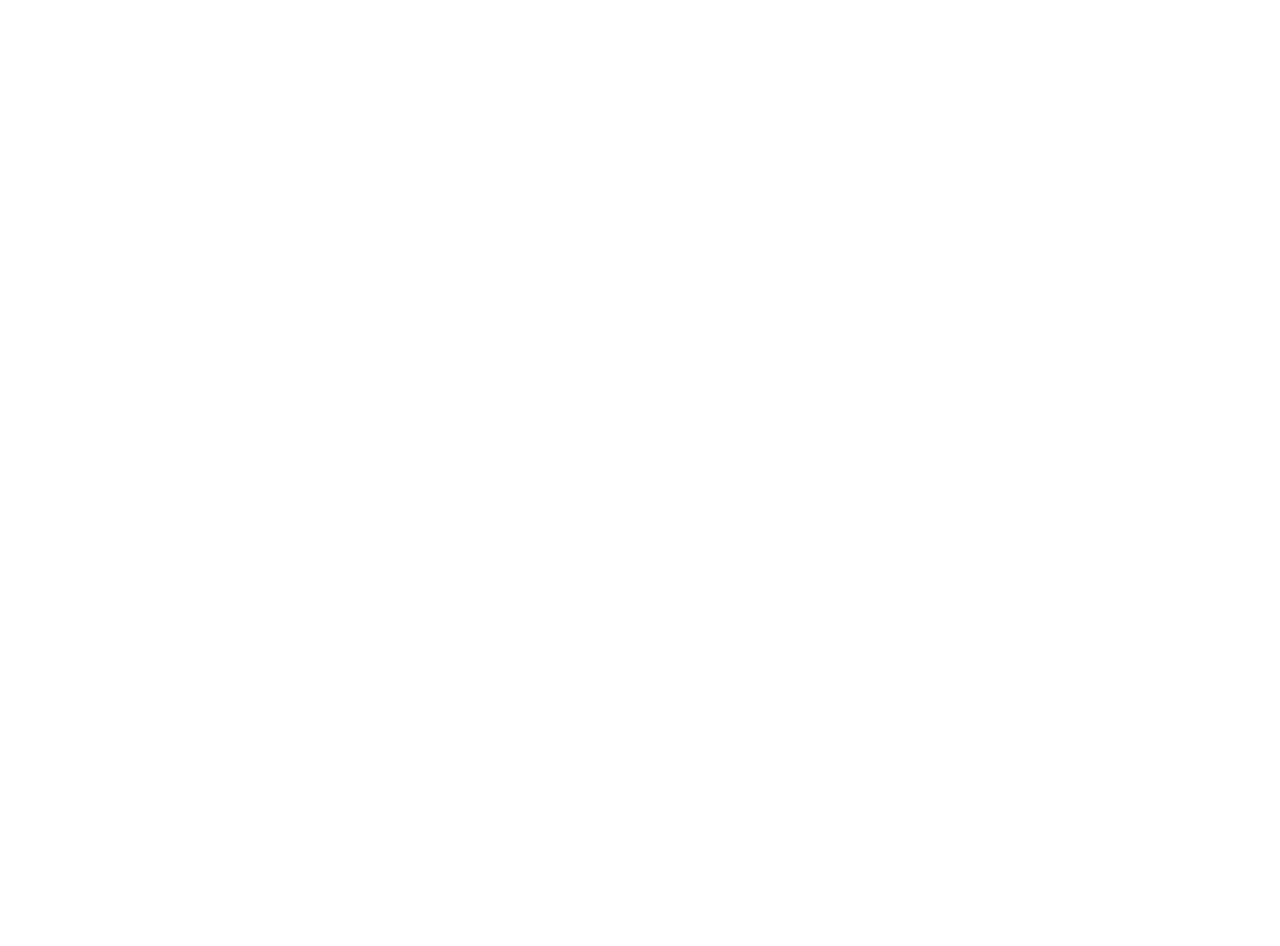
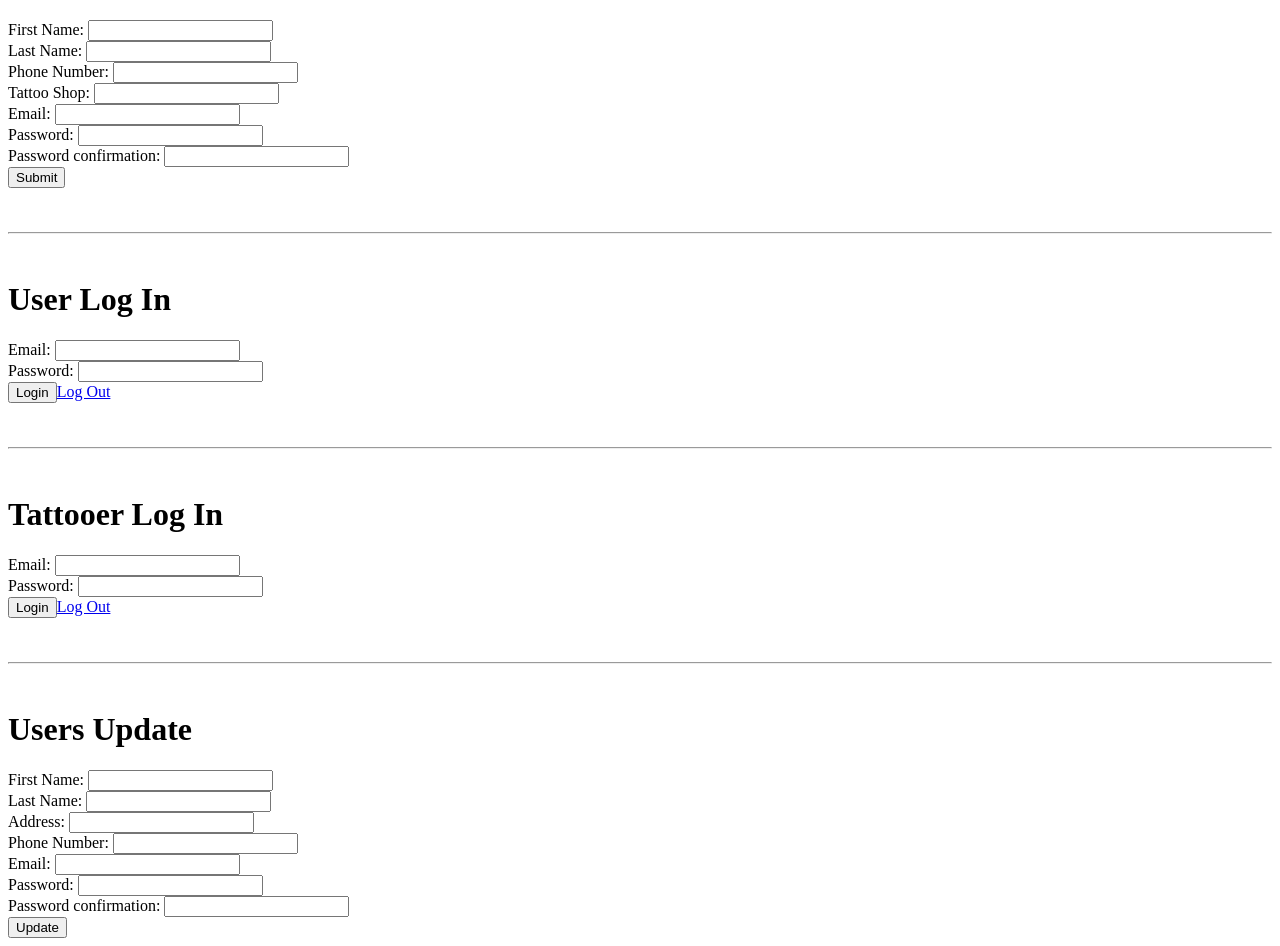
Before and after one commit to Ann-Clawson/inky-frontend, a React (Vite) app: page / in a window 1280 px wide. Shown: the part 140-1086 px from the top of the page. Before the commit the page ends 800 px from the top, so only its background shows below. Built offline with nearby package versions, Linux system fonts and the light colour scheme.

Commit message:
creates signup component

```diff
--- a/src/App.jsx
+++ b/src/App.jsx
@@ -1,7 +1,3 @@
-import { useState } from "react";
-import reactLogo from "./assets/react.svg";
-import viteLogo from "/vite.svg";
-import "./App.css";
 import { Content } from "./Content";
 
 function App() {
--- a/src/Content.jsx
+++ b/src/Content.jsx
@@ -1,3 +1,209 @@
+import axios from "axios";
+import { useState } from "react";
+
 export function Content() {
-  return <h1>Howdy!</h1>;
+  const handleTattooerSubmit = (event) => {
+    event.preventDefault();
+    const params = new FormData(event.target);
+    axios.post("http://localhost:3000/tattooers.json", params).then((response) => {
+      console.log(response.data);
+      event.target.reset();
+      // window.location.href = "/"; // Change this to hide a modal, redirect to a specific page, etc.
+    });
+  };
+
+  // USER LOG FUNCTIONS
+  const jwt = localStorage.getItem("jwt");
+  if (jwt) {
+    axios.defaults.headers.common["Authorization"] = `Bearer ${jwt}`;
+  }
+
+  const [errors, setErrors] = useState([]);
+
+  const handleUserLogInSubmit = (event) => {
+    event.preventDefault();
+    setErrors([]);
+    const params = new FormData(event.target);
+    axios
+      .post("http://localhost:3000/sessions.json", params)
+      .then((response) => {
+        console.log(response.data);
+        axios.defaults.headers.common["Authorization"] = "Bearer " + response.data.jwt;
+        localStorage.setItem("jwt", response.data.jwt);
+        event.target.reset();
+        // window.location.href = "/"; // Change this to hide a modal, redirect to a specific page, etc.
+      })
+      .catch((error) => {
+        console.log(error.response);
+        setErrors(["Invalid email or password"]);
+      });
+  };
+
+  const handleClick = (event) => {
+    event.preventDefault();
+    delete axios.defaults.headers.common["Authorization"];
+    localStorage.removeItem("jwt");
+    // window.location.href = "/";
+  };
+  // END OF USER LOG FUNCTION
+
+  // TATTOOER LOG FUNCTIONS
+  // const jwt = localStorage.getItem("jwt");
+  // if (jwt) {
+  //   axios.defaults.headers.common["Authorization"] = `Bearer ${jwt}`;
+  // }
+
+  // const [errors, setErrors] = useState([]);
+
+  const handleTattooerLogInSubmit = (event) => {
+    event.preventDefault();
+    setErrors([]);
+    const params = new FormData(event.target);
+    axios
+      .post("http://localhost:3000/tattooer_sessions.json", params)
+      .then((response) => {
+        console.log(response.data);
+        axios.defaults.headers.common["Authorization"] = "Bearer " + response.data.jwt;
+        localStorage.setItem("jwt", response.data.jwt);
+        event.target.reset();
+        // window.location.href = "/"; // Change this to hide a modal, redirect to a specific page, etc.
+      })
+      .catch((error) => {
+        console.log(error.response);
+        setErrors(["Invalid email or password"]);
+      });
+  };
+  // END OF TATTOOER LOG FUNCTIONS
+
+  // USER UPDATE FUNCTIONS
+  const handleUserUpdateSubmit = (event) => {
+    event.preventDefault();
+    const params = new FormData(event.target);
+    props.onUpdateUser(props.user.id, params);
+    event.target.reset();
+  };
+  // END OF USER UPDATE FUNCTIONS
+
+  return (
+    <div>
+      <br />
+      <br />
+      <hr />
+      <br />
+      {/* TATTOOER SIGN UP */}
+      <div id="signup">
+        <h1>Tattooers Sign Up</h1>
+        <form onSubmit={handleTattooerSubmit}>
+          <div>
+            First Name: <input name="first_name" type="text" required />
+          </div>
+          <div>
+            Last Name: <input name="last_name" type="text" required />
+          </div>
+          <div>
+            Phone Number: <input name="phone_number" type="text" required />
+          </div>
+          <div>
+            Tattoo Shop: <input name="tattoo_shop" type="text" required />
+          </div>
+          <div>
+            Email: <input name="email" type="email" required />
+          </div>
+          <div>
+            Password: <input name="password" type="password" required />
+          </div>
+          <div>
+            Password confirmation: <input name="password_confirmation" type="password" required />
+          </div>
+          <button type="submit">Submit</button>
+        </form>
+      </div>
+      {/* END TATTOOER SIGN UP */}
+      <br />
+      <br />
+      <hr />
+      <br />
+      {/* USER LOG IN */}
+      <div id="login">
+        <h1>User Log In</h1>
+        <ul>
+          {errors.map((error) => (
+            <li key={error}>{error}</li>
+          ))}
+        </ul>
+        <form onSubmit={handleUserLogInSubmit}>
+          <div>
+            Email: <input name="email" type="email" />
+          </div>
+          <div>
+            Password: <input name="password" type="password" />
+          </div>
+          <button type="submit">Login</button>
+          <a href="#" onClick={handleClick} id="logout">
+            Log Out
+          </a>
+        </form>
+      </div>
+      {/* END USER LOG IN */}
+      <br />
+      <br />
+      <hr />
+      <br />
+      {/* TATTOOER LOG IN */}
+      <div id="login">
+        <h1>Tattooer Log In</h1>
+        <ul>
+          {errors.map((error) => (
+            <li key={error}>{error}</li>
+          ))}
+        </ul>
+        <form onSubmit={handleTattooerLogInSubmit}>
+          <div>
+            Email: <input name="email" type="email" />
+          </div>
+          <div>
+            Password: <input name="password" type="password" />
+          </div>
+          <button type="submit">Login</button>
+          <a href="#" onClick={handleClick} id="logout">
+            Log Out
+          </a>
+        </form>
+      </div>
+      {/* END TATTOOER LOG IN */}
+      <br />
+      <br />
+      <hr />
+      <br />
+      {/* USER UPDATE */}
+      <div id="signup">
+        <h1>Users Update</h1>
+        <form onSubmit={handleUserUpdateSubmit}>
+          <div>
+            First Name: <input name="first_name" type="text" />
+          </div>
+          <div>
+            Last Name: <input name="last_name" type="text" />
+          </div>
+          <div>
+            Address: <input name="address" type="text" />
+          </div>
+          <div>
+            Phone Number: <input name="phone_number" type="text" />
+          </div>
+          <div>
+            Email: <input name="email" type="email" />
+          </div>
+          <div>
+            Password: <input name="password" type="password" />
+          </div>
+          <div>
+            Password confirmation: <input name="password_confirmation" type="password" />
+          </div>
+          <button type="submit">Update</button>
+        </form>
+      </div>
+      {/* END USER UPDATE */}
+    </div>
+  );
 }
```
Also changed, not shown: src/Signup.jsx (added, +45 -0 lines).
